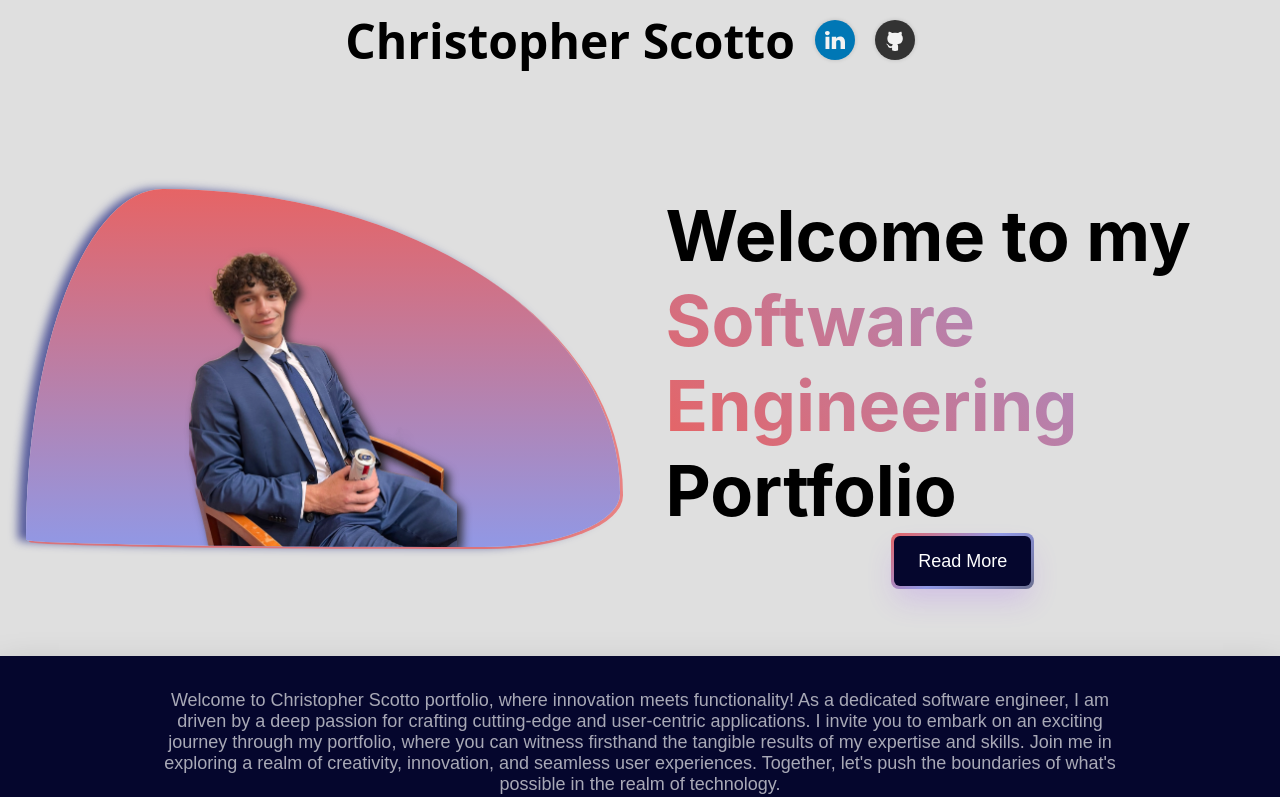
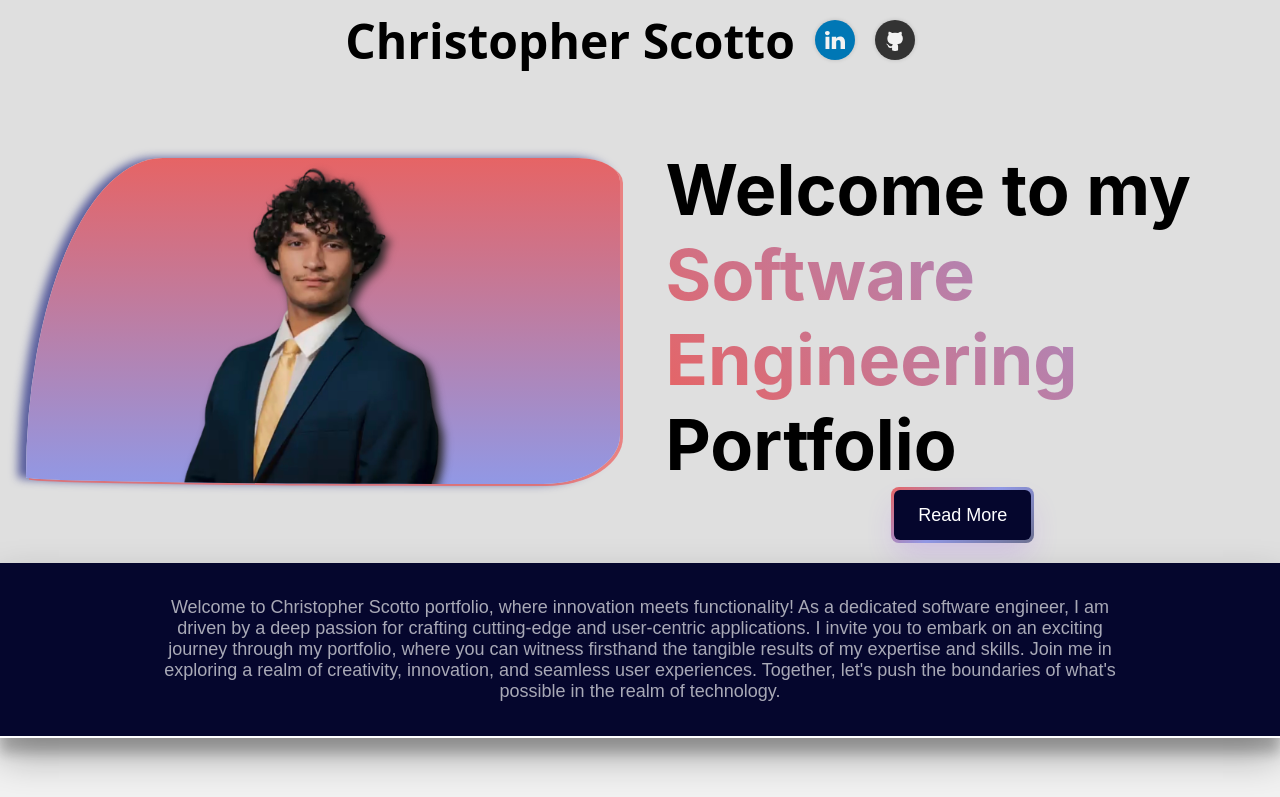
Before and after one commit to chrisscotto79/ScottoProfolio, a React (Create React App) app: page / in a window 1280 px wide. Shown: the top 797 px of the page. Built offline with nearby package versions, Linux system fonts and the light colour scheme.

Commit message:
Photo and link change

```diff
--- a/src/components/Footer.js
+++ b/src/components/Footer.js
@@ -13,10 +13,10 @@
           Chrisscotto1@outlook.com
         </a>
         <div className="icon-section">
-          <a href="https://github.com/your-username" target="_blank" rel="noopener noreferrer" className="icon-link">
+          <a href="https://github.com/chrisscotto79" target="_blank" rel="noopener noreferrer" className="icon-link">
             <FaGithub />
           </a>
-          <a href="https://linkedin.com/in/your-username" target="_blank" rel="noopener noreferrer" className="icon-link">
+          <a href="https://www.linkedin.com/in/christopher-scotto-0828a9272/" target="_blank" rel="noopener noreferrer" className="icon-link">
             <FaLinkedin />
           </a>
         </div>
--- a/src/components/mainsections/HeroSection.css
+++ b/src/components/mainsections/HeroSection.css
@@ -1,7 +1,7 @@
 
 
   .hero-container {
-    height: 72vh;
+    height: auto;
     background-color: rgb(223, 223, 223);
     width: 100%;
     display: flex;
@@ -62,7 +62,7 @@
     animation: circle 5s ;
     clip-path: circle(75%);
     background: linear-gradient(#e66465, #9198e5);
-    border-radius: 23% 77% 23% 77% / 98% 85% 15% 2%     ;
+    border-radius: 23% 7% 13% 77% / 98% 7% 15% 2%     ;
     box-shadow: 3px 2px #ee6262bb, -0.5em 0 .6em #585d9d;
     display: flex;
     justify-content: center;
@@ -111,7 +111,7 @@
 
     img{
 
-      width: 45%;
+      width: 75%;
       height: 10%;
       -webkit-filter: drop-shadow(5px 5px 5px #222);
       filter: drop-shadow(5px 5px 5px #222)
--- a/src/components/mainsections/HeroSection.js
+++ b/src/components/mainsections/HeroSection.js
@@ -22,7 +22,7 @@
 
         {/* Left side picture of myself */}
         <div className="section-item1">
-          <img src={process.env.PUBLIC_URL + '/images/color_cutout.png'} alt="Its me" />
+          <img src={process.env.PUBLIC_URL + '/images/cutout.png'} alt="Its me" />
         </div>
         {/* Welcome message */}
         <div className="section-item2">
```
Also changed, not shown: public/images/color_cutout.png (deleted), public/images/cutout.png (added).
